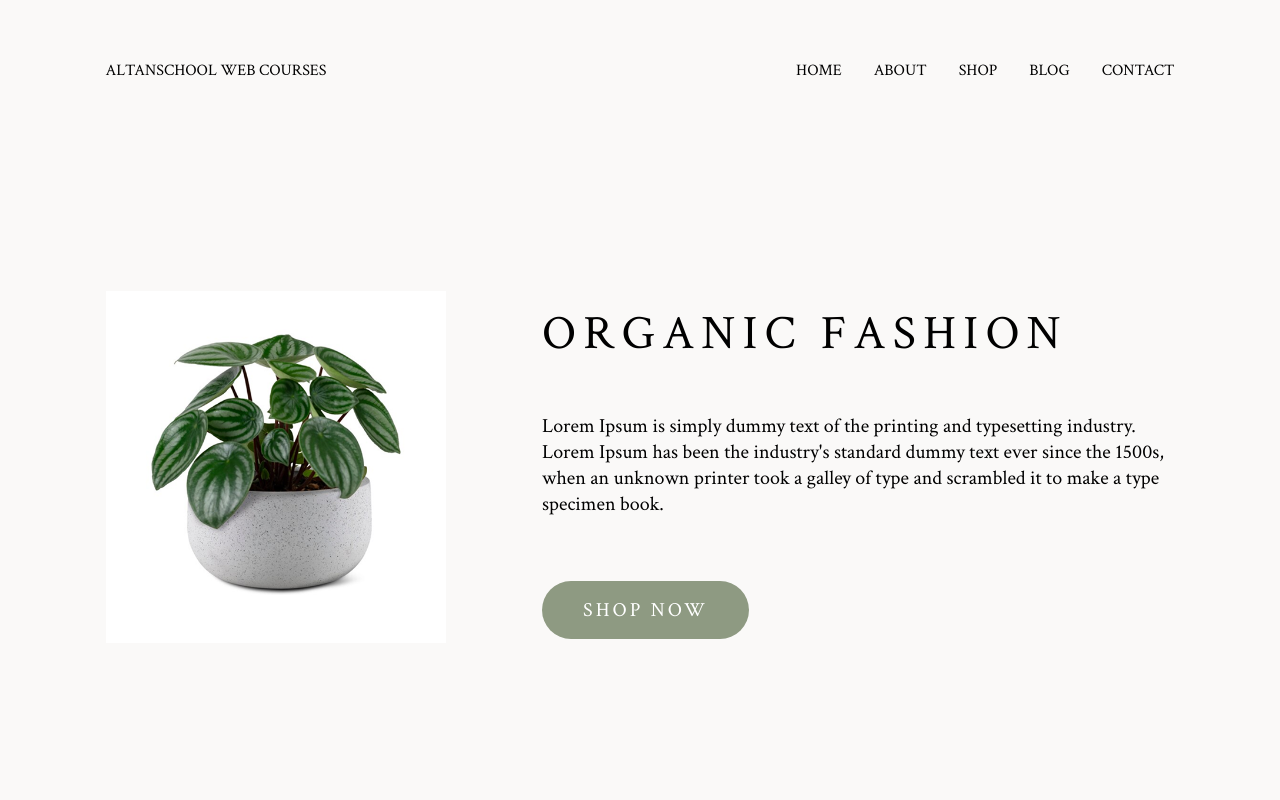
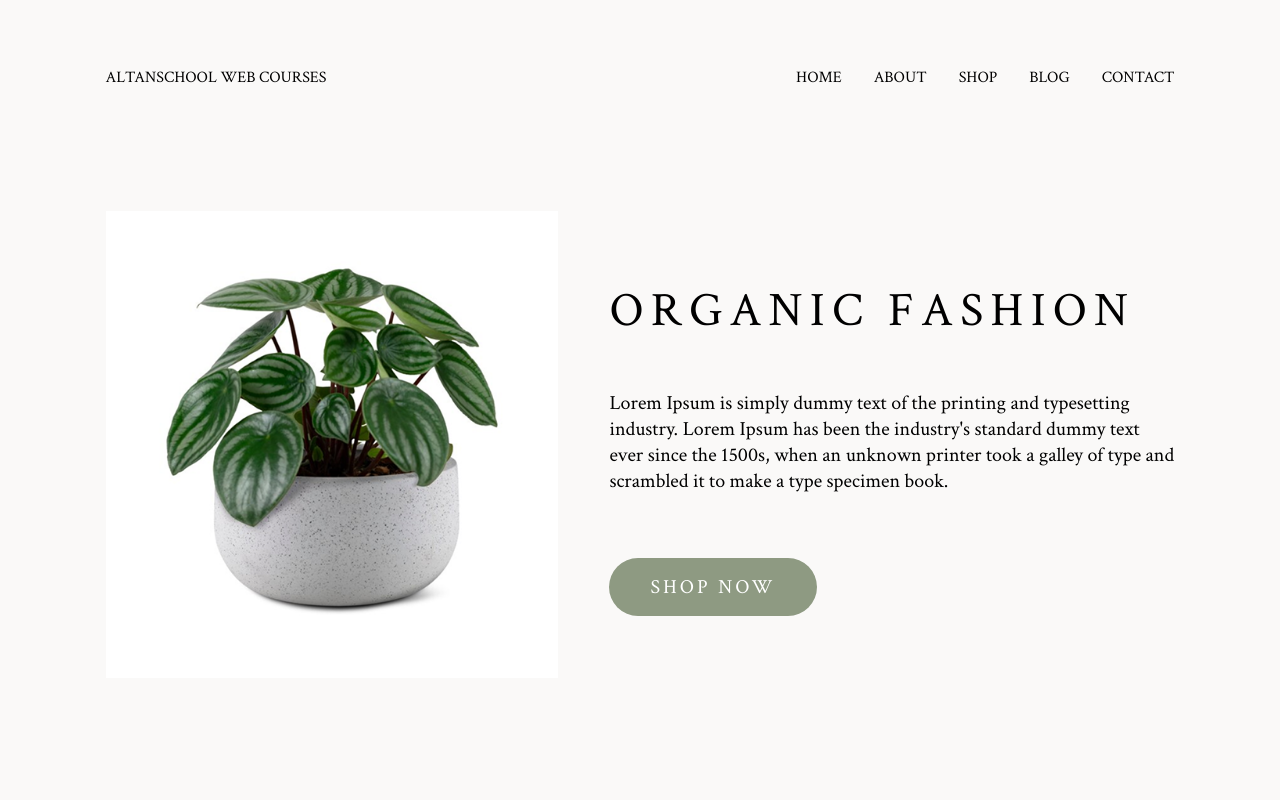
Before and after one commit to alla-r/test-task-lumina-flow, a React (Vite) app: page / in a window 1280 px wide. Shown: the top 800 px of the page. Built offline with nearby package versions, Linux system fonts and the light colour scheme.

Commit message:
fix semantic html + add container

```diff
--- a/src/App.jsx
+++ b/src/App.jsx
@@ -1,3 +1,4 @@
+import Header from "./components/Header";
 import HeroSection from "./sections/HeroSection";
 import CategorySection from "./sections/CategorySection";
 import NewSection from "./sections/NewSection";
@@ -10,11 +11,14 @@ function App() {
   return (
     <>
       <ContentProvider>
-        <HeroSection />
-        <CategorySection />
-        <NewSection />
-        <AboutSection />
-        <ContactSection />
+        <Header />
+        <main>
+          <HeroSection />
+          <CategorySection />
+          <NewSection />
+          <AboutSection />
+          <ContactSection />
+        </main>
       </ContentProvider>
     </>
   );
--- a/src/App.scss
+++ b/src/App.scss
@@ -25,6 +25,34 @@ button {
   outline: none;
 }
 
+.container {
+  max-width: calc(100vw - 1.875rem);
+  margin: 0 auto;
+}
+
+/* Tablet */
+@media (min-width: 37.5em) {
+  .container {
+    width: 92%;
+    max-width: 53.975rem;
+  }
+}
+
+/* Desktop */
+@media (min-width: 64em) {
+  .container {
+    max-width: 66.8125rem;
+  }
+}
+
+/* Extra large */
+@media (min-width: 87.5em) {
+  .container {
+    max-width: 101.1875rem;
+  }
+}
+
+/* Button componnet */
 .button {
   text-transform: uppercase;
   display: inline-block;
--- a/src/components/Header/Header.jsx
+++ b/src/components/Header/Header.jsx
@@ -2,7 +2,7 @@ import { useState } from "react";
 import { useContent } from "../../context/ContentContext";
 import "./Header.scss";
 
-function Header({ className }) {
+function Header() {
   const { headerContent } = useContent();
   const { image, logo } = headerContent;
 
@@ -12,15 +12,17 @@ function Header({ className }) {
   };
 
   return (
-    <header className={`header ${className}`}>
-      <a href="#" className="header__logo">
-        {logo}
-      </a>
+    <header className={`header`}>
+      <div className="container">
+        <h1 className="header__logo">
+          <a href="#">{logo}</a>
+        </h1>
 
-      <nav className={`header__menu ${isMenuOpen ? "header__menu--open" : ""}`}>
+        <nav
+          className={`header__menu ${isMenuOpen ? "header__menu--open" : ""}`}
+        >
           <ul>
             <li onClick={toggleMenu}>
-            {/* TODO add navigation */}
               <a href="#hero">HOME</a>
             </li>
             <li onClick={toggleMenu}>
@@ -45,6 +47,7 @@ function Header({ className }) {
             className="header__burger-image"
           />
         </button>
+      </div>
     </header>
   );
 }
--- a/src/components/Header/Header.scss
+++ b/src/components/Header/Header.scss
@@ -1,14 +1,21 @@
 .header {
+  position: fixed;
   width: 100%;
   height: inherit;
   font-size: 1rem;
-  display: flex;
-  justify-content: space-between;
-  align-items: center;
-  padding: 0 1rem 0 1rem;
   position: relative;
+  background-color: #faf9f8;
+
+  .container {
+    display: flex;
+    justify-content: space-between;
+    align-items: center;
+    height: clamp(5rem, 0.5rem + 10vh, 14rem);
+  }
 
   &__logo {
+    padding-left: 0.9rem;
+    font-size: 1rem;
     cursor: pointer;
     text-decoration: none;
     color: #000;
@@ -56,11 +63,17 @@
 @media (min-width: 46em) {
   .header {
     padding: 0;
-    width: 92%;
-    max-width: 866px;
-    margin: 0 auto;
+
+    .container {
+      align-items: flex-end;
+    }
+
+    &__logo {
+      padding-left: 0;
+    }
 
     &__menu {
+      padding: 0;
       display: flex;
       flex-direction: row;
       width: auto;
@@ -90,14 +103,17 @@
 /* Desktop */
 @media (min-width: 64em) {
   .header {
-    max-width: 1069px;
+    font-size: 1rem;
   }
 }
 
 /* Extra large */
 @media (min-width: 87.5em) {
   .header {
-    max-width: 1620px;
-    font-size: 2.25rem;
+    font-size: clamp(1rem, 0.5rem + 1vw, 2.25rem);
+
+    &__logo {
+      font-size: clamp(1rem, 0.5rem + 1vw, 2.25rem);
+    }
   }
 }
--- a/src/sections/HeroSection/HeroSection.jsx
+++ b/src/sections/HeroSection/HeroSection.jsx
@@ -8,8 +8,7 @@ function HeroSection() {
 
   return (
     <section id="hero" className="hero">
-      <div className="wrapper">
-        <Header className="hero__header" />
+      <div className="container">
         <div className="hero__content-wrapper">
           <div className="hero__image-wrapper">
             <picture>
@@ -24,7 +23,7 @@ function HeroSection() {
             </picture>
           </div>
           <div className="hero__content">
-            <h1 className="hero__title">{title}</h1>
+            <h2 className="hero__title">{title}</h2>
             <p className="hero__text">{description}</p>
             <a href="#" className="button button--hero">
               {button}
--- a/src/sections/HeroSection/HeroSection.scss
+++ b/src/sections/HeroSection/HeroSection.scss
@@ -2,33 +2,33 @@
 
 .hero {
   width: 100vw;
-  padding-bottom: 5rem;
   background-color: #faf9f8;
   overflow-x: hidden;
 
-  &__header {
-    height: 82px;
-  }
-
   &__content-wrapper {
+    padding-bottom: 5rem;
     position: relative;
-    max-width: 94%;
-    margin: 0 auto;
     display: flex;
     flex-direction: column-reverse;
+    justify-content: center;
   }
 
   &__title {
     text-align: center;
-    font-size: 32px;
+    font-size: clamp(1.65rem, 0.5rem + 5.5vw, 2rem);
     font-weight: 400;
     letter-spacing: 0.15em;
     z-index: 1000;
   }
 
   &__text {
-    font-size: 14px;
+    font-size: 0.875rem;
     width: 50%;
+    padding-left: 0.9rem;
+  }
+
+  .button--hero {
+    margin-left: 0.9rem;
   }
 
   &__image-wrapper {
@@ -55,39 +55,40 @@
 /* Tablet */
 @media (min-width: 37.5em) {
   .hero {
-    padding-bottom: 8rem;
-    width: 100vw;
-    background-color: #faf9f8;
-
-    &__header {
-      height: 150px;
-    }
+    min-height: clamp(calc(100vh - 5rem), 90vh, calc(100vh - 14rem));
 
     &__content-wrapper {
-      max-width: 866px;
-      width: 92%;
+      padding-bottom: 0;
+      height: clamp(calc(100vh - 5.1rem), 90vh, calc(100vh - 15rem));
       flex-direction: row;
       align-items: center;
       justify-content: space-between;
-      gap: 1rem;
+      gap: 1.6875rem;
     }
 
     &__title {
       text-align: left;
-      font-size: 48px;
+      font-size: clamp(2rem, 0.5rem + 3.5vw, 3rem);
       letter-spacing: 0.15em;
+      white-space: nowrap;
     }
 
     &__text {
       width: 100%;
       font-size: 20px;
+      padding-left: 0;
       margin-bottom: 1rem;
+    }
+
+    .button--hero {
+      margin-left: 0;
     }
 
     &__image-wrapper {
       position: static;
       transform: none;
-      flex: 1 1 35%;
+      flex: 1 0 40%;
+      max-width: clamp(320px, 38vw, 578px);
       height: auto;
     }
 
@@ -97,7 +98,7 @@
     }
 
     &__content {
-      flex: 1 1 65%;
+      flex: 1 0 calc(55% - 3rem);
       display: flex;
       flex-direction: column;
       gap: 1rem;
@@ -108,22 +109,15 @@
 /* Desktop */
 @media (min-width: 64em) {
   .hero {
-    min-height: 100vh;
     padding-bottom: 0;
 
-    &__header {
-      height: 140px;
-    }
-
     &__content-wrapper {
-      max-width: 1069px;
-      height: calc(100vh - 140px);
-      gap: 6rem;
+      gap: clamp(1.6875rem, 4vw, 6rem);
     }
 
     &__text {
       width: 100%;
-      font-size: 20px;
+      font-size: clamp(0.875rem, 0.5rem + 3vw, 1.25rem);
     }
 
     &__content {
@@ -135,19 +129,17 @@
 /* Extra large */
 @media (min-width: 87.5em) {
   .hero {
-    &__header {
-      height: 215px;
-    }
-
-    &__content-wrapper {
-      max-width: 1620px;
-      height: calc(100vh - 215px);
-      gap: 3.75rem;
-    }
-
     &__content {
       gap: 2rem;
       max-width: 918px;
     }
+
+    &__text {
+      font-size: 2rem;
+    }
+
+    &__title {
+      font-size: clamp(3rem, 0.5rem + 3.5vw, 5.5rem);
+    }
   }
 }
```
Lines whose indentation alone changed are shown as unchanged.
